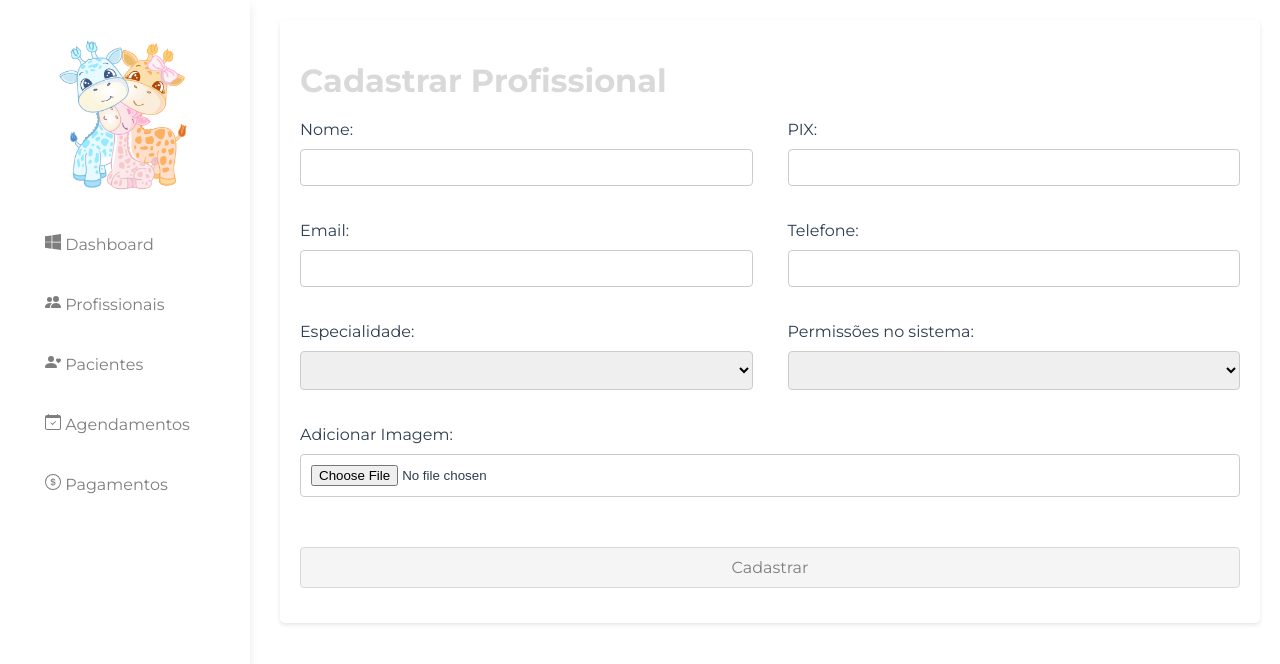
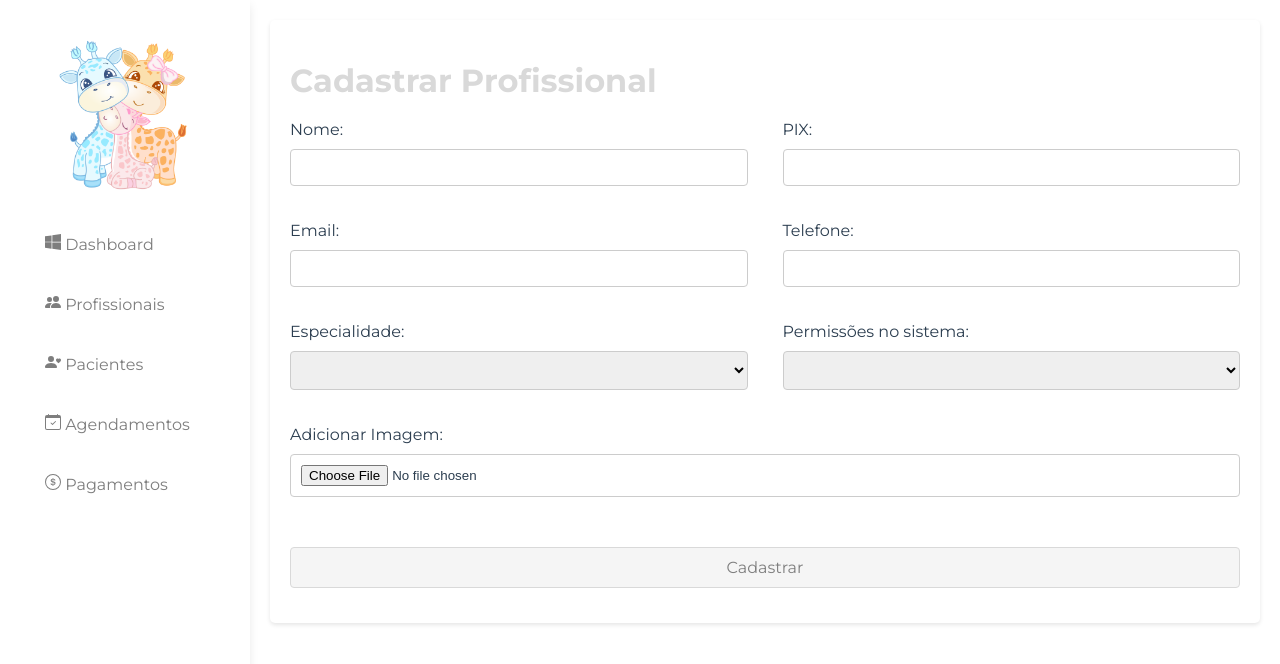
Before and after one commit to LucasGuedes-s/Clinica-maria-luiza, a Vue app in the folder front-end/: page /cadastrarprofissional in a window 1280 px wide. Shown: the top 664 px of the page. Built offline with nearby package versions, Linux system fonts and the light colour scheme.

Commit message:
Alterações

```diff
--- a/front-end/src/views/CadastrarPacView.vue
+++ b/front-end/src/views/CadastrarPacView.vue
@@ -59,7 +59,7 @@ body {
 }
 
 .main-content-paciente {
-    margin-left: 260px;
+    margin-left: 250px;
     padding: 20px;
     justify-content: center;
 }
@@ -128,6 +128,10 @@ select {
 
 .cadastrar-btn:hover {
     background-color: #E7FAFF;
+}
+
+.selecionar {
+    grid-column: 1 / -1;
 }
 
 @media (max-width: 768px) {
--- a/front-end/src/views/CadastrarProfView.vue
+++ b/front-end/src/views/CadastrarProfView.vue
@@ -58,7 +58,7 @@ body {
     background-color: #E7FAFF;
 }
 .main-content {
-    margin-left: 260px;
+    margin-left: 250px;
     padding: 20px;
     justify-content: center;
 }
--- a/front-end/src/views/HistoricodeConsultasView.vue
+++ b/front-end/src/views/HistoricodeConsultasView.vue
@@ -35,7 +35,7 @@ body {
 }
 
 .main-content {
-    margin-left: 260px;
+    margin-left: 250px;
     padding: 20px;
 }
 
```
